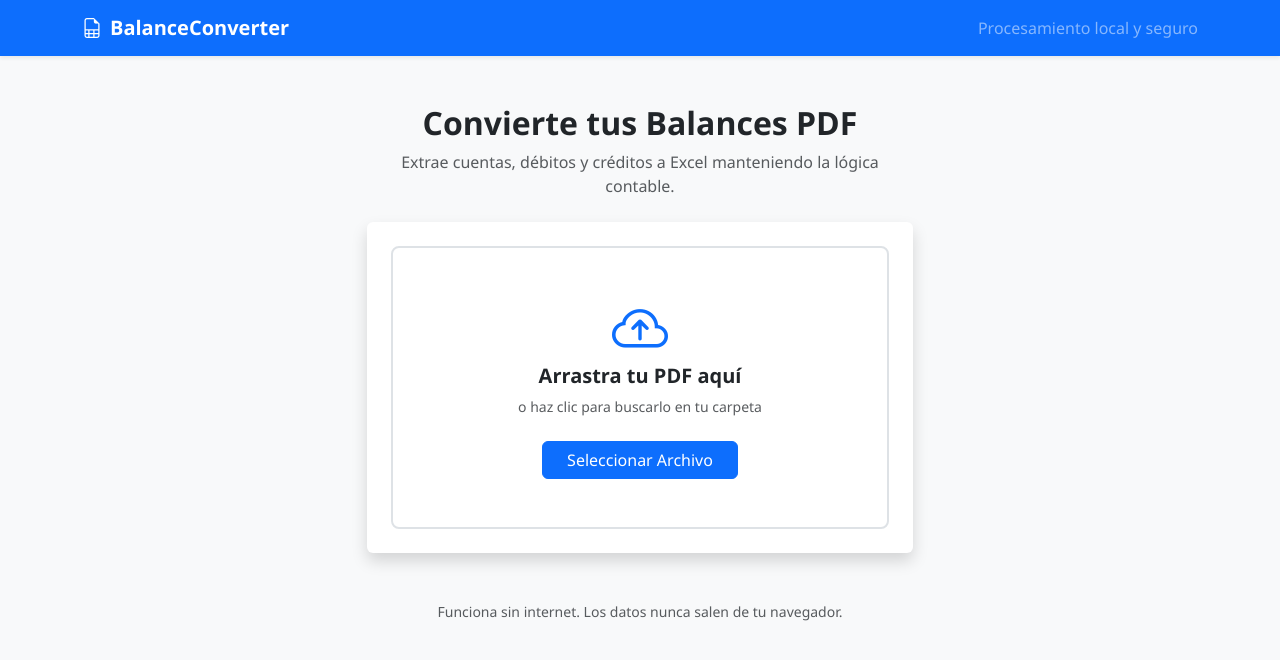
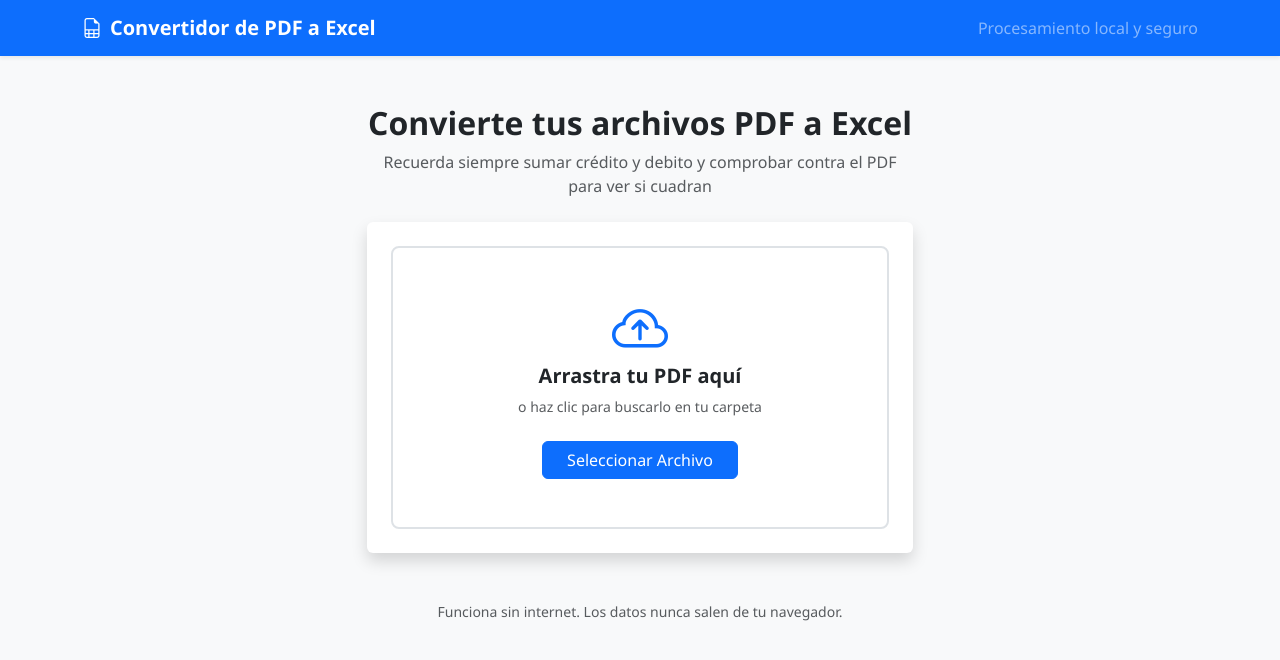
Before and after one commit to endermendoza24/convertidor-pdf-to-excel, a plain HTML site: page index.html in a window 1280 px wide. Drawn offline with nearby package versions, Linux system fonts and the light colour scheme; a script that the page names is missing.

Commit message:
Mejorando los titulos

```diff
--- a/index.html
+++ b/index.html
@@ -17,7 +17,7 @@
     <nav class="navbar navbar-expand-lg navbar-dark bg-primary shadow-sm">
         <div class="container">
             <a class="navbar-brand fw-bold" href="#">
-                <i class="bi bi-file-earmark-spreadsheet me-2"></i>BalanceConverter
+                <i class="bi bi-file-earmark-spreadsheet me-2"></i>Convertidor de PDF a Excel
             </a>
             <span class="navbar-text text-white-50 fs-6">
                 Procesamiento local y seguro
@@ -30,8 +30,8 @@
             <div class="col-md-8 col-lg-6">
 
                 <div class="text-center mb-4">
-                    <h2 class="fw-bold text-dark">Convierte tus Balances PDF</h2>
-                    <p class="text-muted">Extrae cuentas, débitos y créditos a Excel manteniendo la lógica contable.</p>
+                    <h2 class="fw-bold text-dark">Convierte tus archivos PDF a Excel</h2>
+                    <p class="text-muted">Recuerda siempre sumar crédito y debito y comprobar contra el PDF para ver si cuadran</p>
                 </div>
 
                 <div class="card shadow border-0 mb-4" id="uploadCard">
```
